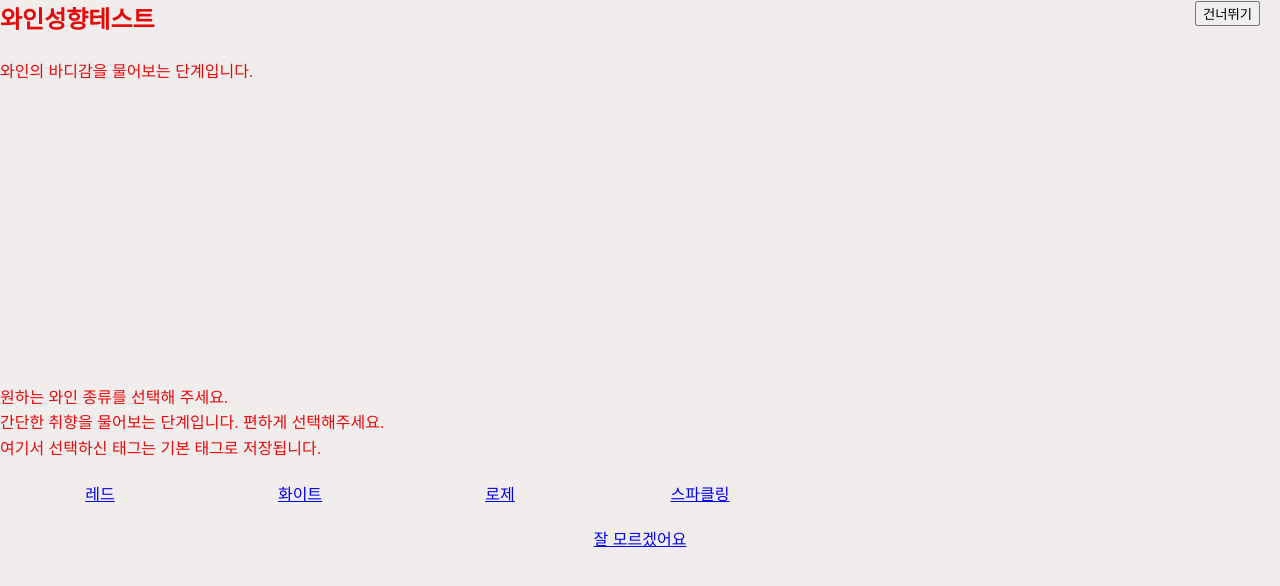
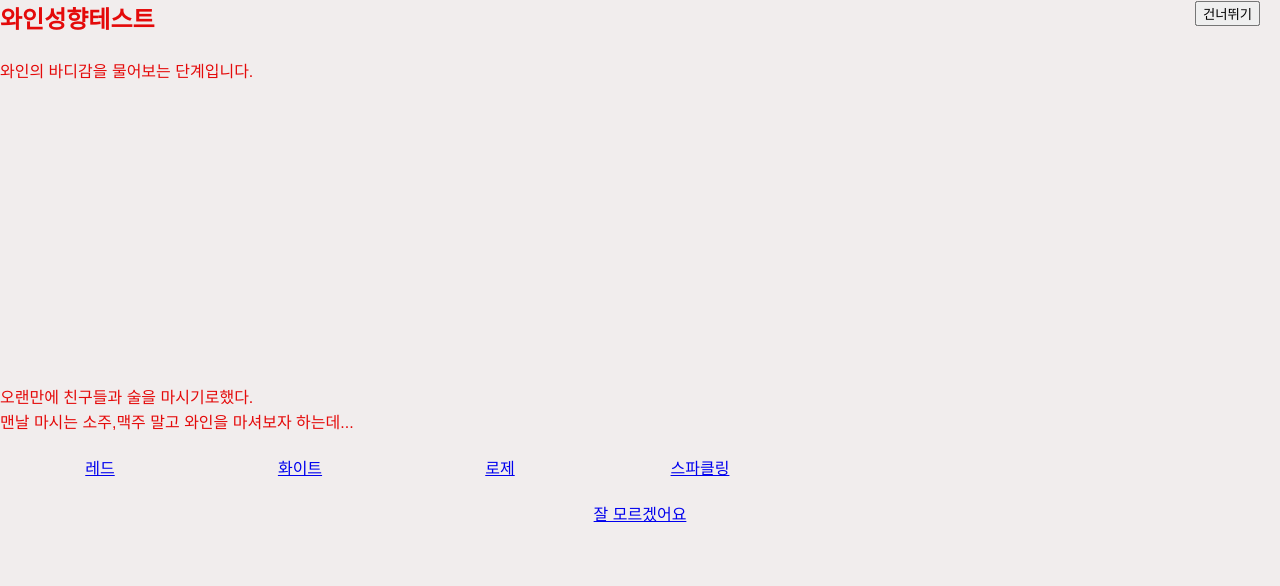
Before and after one commit to codestates/whywine-client, a React (Create React App) app: page /survey in a window 1280 px wide. Shown: the top 586 px of the page. Built offline with nearby package versions, Linux system fonts and the light colour scheme.

Commit message:
기능: 설문조사 목업 아톰 제작

```diff
--- a/src/components/atoms/Buttons/GoToSurveyBtn.tsx
+++ b/src/components/atoms/Buttons/GoToSurveyBtn.tsx
@@ -6,7 +6,7 @@ const GoToSurveyBtn: Raect.FC = () => {
   return (
     <div>
       <button className="goToSurveyBtn" onClick={() => history.push("/survey")}>
-        설문조사 하러 갈래요!
+        넵
       </button>
     </div>
   );
--- a/src/components/atoms/Texts/surMainText.tsx
+++ b/src/components/atoms/Texts/surMainText.tsx
@@ -1,12 +1,16 @@
 import React from "react";
 
-export default function surMainText() {
+interface Props {
+  text1: string;
+  text2: string;
+}
+
+export default function surMainText({ text1, text2 }: Props) {
   return (
     <div>
       <div className="surMainText">
-        <div>원하는 와인 종류를 선택해 주세요.</div>
-        <div>간단한 취향을 물어보는 단계입니다. 편하게 선택해주세요.</div>
-        <div>여기서 선택하신 태그는 기본 태그로 저장됩니다.</div>
+        <div>{text1}</div>
+        <div>{text2}</div>
       </div>
     </div>
   );
```
